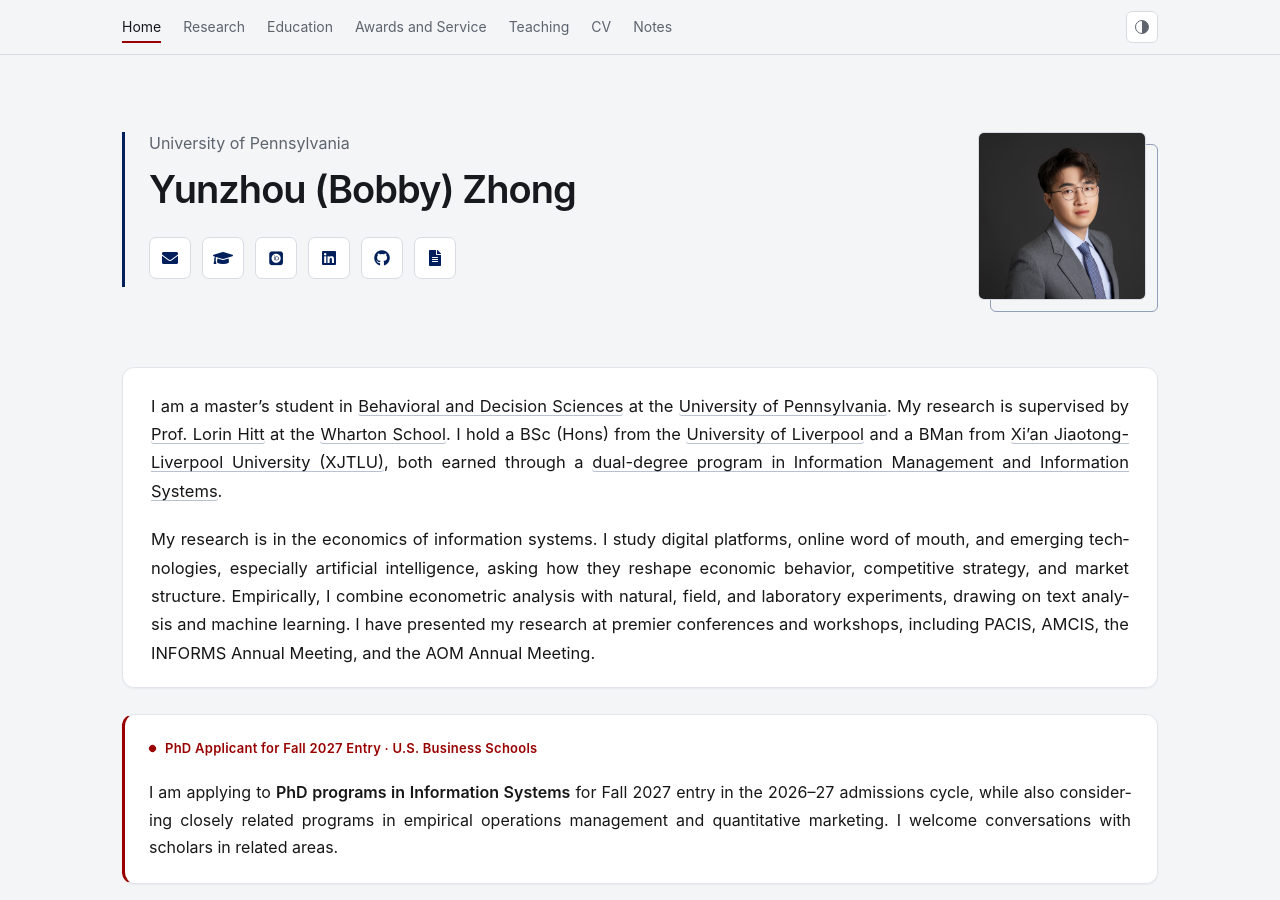
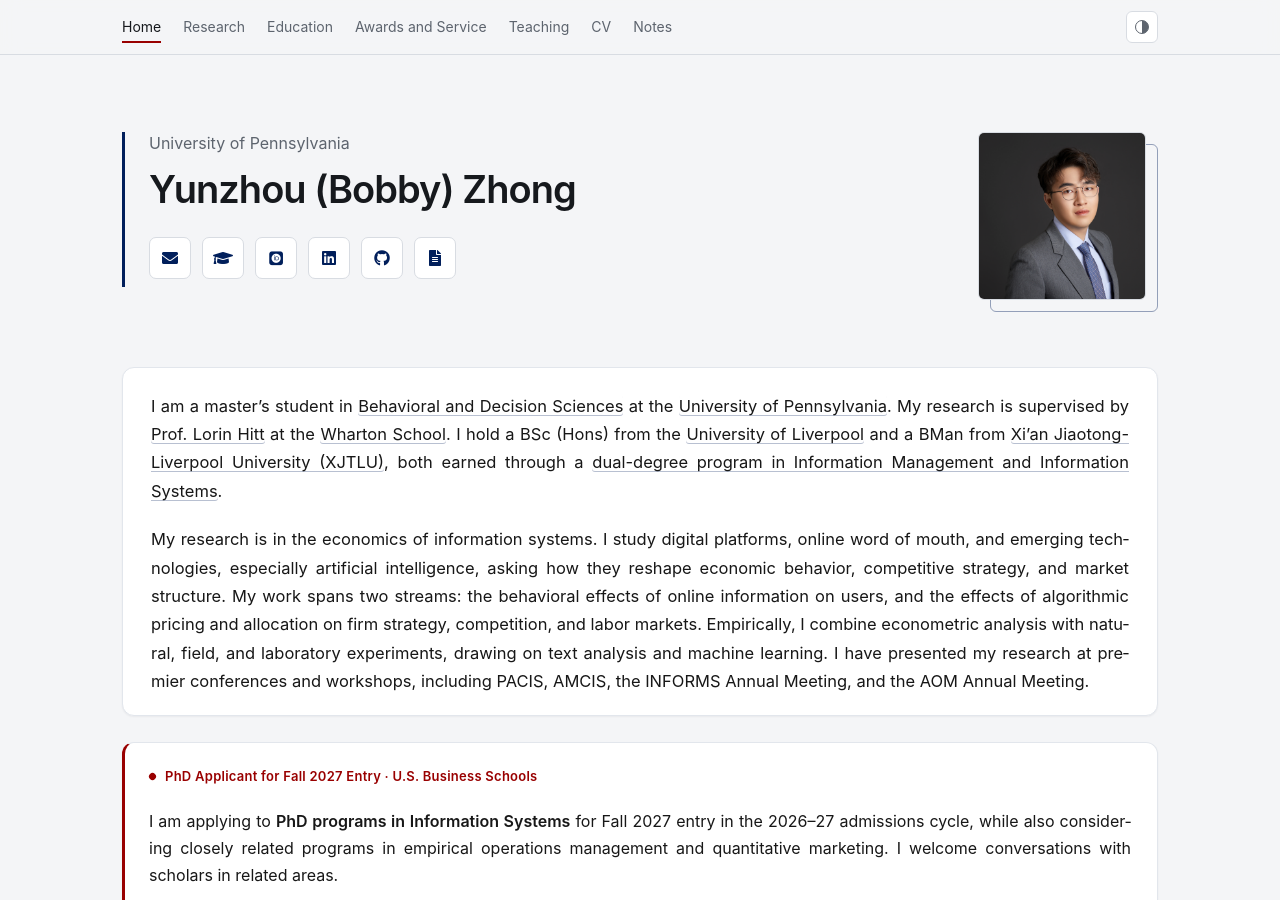
Before and after one commit to bobbyZhong10/bobbyzhong10.github.io, a Jekyll site: the page built from _pages/about.md, in a window 1280 px wide and 900 px high. Built offline with Jekyll 4.4.1, drawn with Linux system fonts in a browser that asks for light colours; some web fonts are replaced.

Commit message:
Update about.md

```diff
--- a/_pages/about.md
+++ b/_pages/about.md
@@ -12,7 +12,7 @@
 <section class="home-intro-card" markdown="1">
 I am a master’s student in [Behavioral and Decision Sciences](https://www.lps.upenn.edu/degree-programs/mbds) at the [University of Pennsylvania](https://www.upenn.edu/). My research is supervised by [Prof. Lorin Hitt](https://oid.wharton.upenn.edu/profile/lhitt/) at the [Wharton School](https://www.wharton.upenn.edu/). I hold a BSc (Hons) from the [University of Liverpool](https://www.liverpool.ac.uk/) and a BMan from [Xi’an Jiaotong-Liverpool University (XJTLU)](https://www.xjtlu.edu.cn/en), both earned through a [dual-degree program in Information Management and Information Systems](https://www.xjtlu.edu.cn/en/study/undergraduate/information-management-and-information-systems).
 
-My research is in the economics of information systems. I study digital platforms, online word of mouth, and emerging technologies, especially artificial intelligence, asking how they reshape economic behavior, competitive strategy, and market structure. Empirically, I combine econometric analysis with natural, field, and laboratory experiments, drawing on text analysis and machine learning. I have presented my research at premier conferences and workshops, including PACIS, AMCIS, the INFORMS Annual Meeting, and the AOM Annual Meeting.
+My research is in the economics of information systems. I study digital platforms, online word of mouth, and emerging technologies, especially artificial intelligence, asking how they reshape economic behavior, competitive strategy, and market structure. My work spans two streams: the behavioral effects of online information on users, and the effects of algorithmic pricing and allocation on firm strategy, competition, and labor markets. Empirically, I combine econometric analysis with natural, field, and laboratory experiments, drawing on text analysis and machine learning. I have presented my research at premier conferences and workshops, including PACIS, AMCIS, the INFORMS Annual Meeting, and the AOM Annual Meeting.
 </section>
 
 <div class="phd-callout">
```
